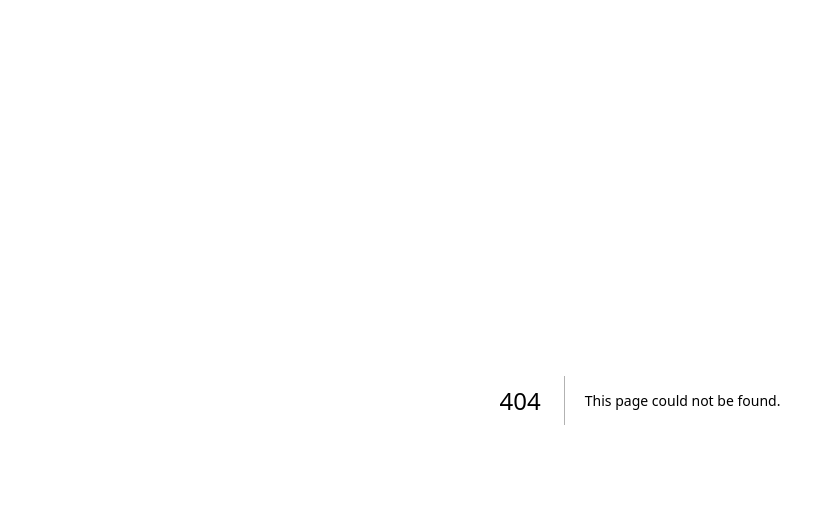
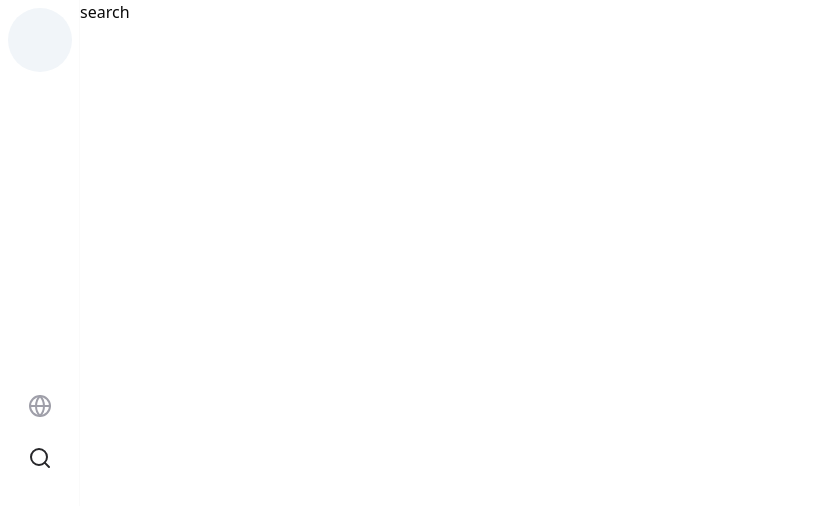
Before and after one commit to mozzillation/boring-watchlist-web, a Next.js app: page /search in a window 1280 px wide. Before the commit this address had no page. Shown: the top 506 px of the page, without its empty margins (0-835 px from the left). Built offline with nearby package versions, Linux system fonts and the light colour scheme.

Commit message:
feat: implement layout and sidebar components, add home and search pages, part of BW-54

```diff
--- /dev/null
+++ b/src/app/(tabs)/layout.tsx
@@ -0,0 +1,11 @@
+import AppContainer from '@/components/navigation/app-container'
+
+type TabLayoutProps = Readonly<{
+  children: React.ReactNode
+}>
+
+const TabsLayout: React.FC<TabLayoutProps> = ({ children }) => {
+  return <AppContainer>{children}</AppContainer>
+}
+
+export default TabsLayout
--- /dev/null
+++ b/src/app/(tabs)/search/page.tsx
@@ -0,0 +1,5 @@
+const SearcPage = () => {
+  return <div>search</div>
+}
+
+export default SearcPage
--- /dev/null
+++ b/src/components/navigation/app-container.tsx
@@ -0,0 +1,20 @@
+'use client'
+
+import Sidebar from './sidebar'
+
+type AppContainerProps = React.PropsWithChildren
+
+const AppContainer: React.FC<AppContainerProps> = ({ children }) => {
+  return (
+    <div className={`flex flex-row h-screen w-screen`}>
+      <Sidebar />
+      <main
+        className={`flex h-full w-full overflow-auto grow shrink bg-background`}
+      >
+        {children}
+      </main>
+    </div>
+  )
+}
+
+export default AppContainer
--- /dev/null
+++ b/src/components/navigation/sidebar-button.tsx
@@ -0,0 +1,61 @@
+import * as React from 'react'
+import { Slot } from '@radix-ui/react-slot'
+import { cva, type VariantProps } from 'class-variance-authority'
+
+import { cn } from '@/lib/utils'
+
+const buttonVariants = cva(
+  'relative bg-background overflow-hidden rounded-md transition-all cursor-pointer z-20 select-none focus:ring-2 focus:ring-offset-1 focus:ring-offset-background focus:outline-none focus:ring-accent disabled:pointer-events-none disabled:opacity-50',
+  {
+    variants: {
+      variant: {
+        default: 'text-zinc-400',
+        active: 'text-zinc-800',
+      },
+      size: {
+        default: 'w-16 h-12',
+      },
+    },
+    defaultVariants: {
+      variant: 'default',
+      size: 'default',
+    },
+  },
+)
+
+type SidebarButtonProps = React.ComponentProps<'button'> &
+  VariantProps<typeof buttonVariants> & {
+    asChild?: boolean
+  }
+
+const SidebarButton: React.FC<SidebarButtonProps> = ({
+  className,
+  variant,
+  size,
+  asChild = false,
+  children,
+  ...props
+}) => {
+  const Comp = asChild ? Slot : 'button'
+
+  return (
+    <Comp
+      data-slot="navigation-button"
+      className={cn(
+        buttonVariants({ variant, size }),
+        'before:content-[""] before:block before:absolute before:inset-0 before:rounded-md before:bg-zinc-50 before:opacity-0 before:transition-all before:scale-80 hover:before:opacity-100 hover:before:scale-100 active:scale-90 before:z-10',
+        className,
+      )}
+      {...props}
+    >
+      <span
+        className="relative z-20 flex items-center justify-center w-full h-full"
+        tabIndex={-1}
+      >
+        {children}
+      </span>
+    </Comp>
+  )
+}
+
+export default SidebarButton
--- /dev/null
+++ b/src/components/navigation/sidebar.tsx
@@ -0,0 +1,60 @@
+'use client'
+
+import Link from 'next/link'
+
+import { usePathname } from 'next/navigation'
+import { Globe, Search } from 'lucide-react'
+import SidebarButton from './sidebar-button'
+
+const TABS = [
+  {
+    name: 'Explore',
+    route: '/',
+    inactiveIcon: () => <Globe strokeWidth={2} />,
+    activeIcon: () => <Globe strokeWidth={2} />,
+  },
+  {
+    name: 'Search',
+    route: '/search',
+    inactiveIcon: () => <Search strokeWidth={2} />,
+    activeIcon: () => <Search strokeWidth={2} />,
+  },
+]
+
+const Sidebar = () => {
+  const pathname = usePathname()
+
+  return (
+    <aside
+      className={`w-20 h-svh flex flex-col items-center content-center justify-between p-2 border-r border-zinc-50`}
+    >
+      <header>
+        <Link href={`/`}>
+          <div className={`w-16 h-16 bg-slate-100 rounded-full`} />
+        </Link>
+      </header>
+      <nav className={`flex flex-col items-center justify-center gap-1`}>
+        {TABS.map((tab) => {
+          const isActive = pathname === tab.route
+          return (
+            <Link href={tab.route} key={tab.name} passHref tabIndex={-1}>
+              <SidebarButton
+                key={tab.name}
+                variant={isActive ? 'active' : 'default'}
+              >
+                {isActive ? tab.activeIcon() : tab.inactiveIcon()}
+              </SidebarButton>
+            </Link>
+          )
+        })}
+      </nav>
+      <footer>
+        {
+          // Avatar
+        }
+      </footer>
+    </aside>
+  )
+}
+
+export default Sidebar
```
Also changed, not shown: src/app/(tabs)/page.tsx (renamed from src/app/page.tsx).
